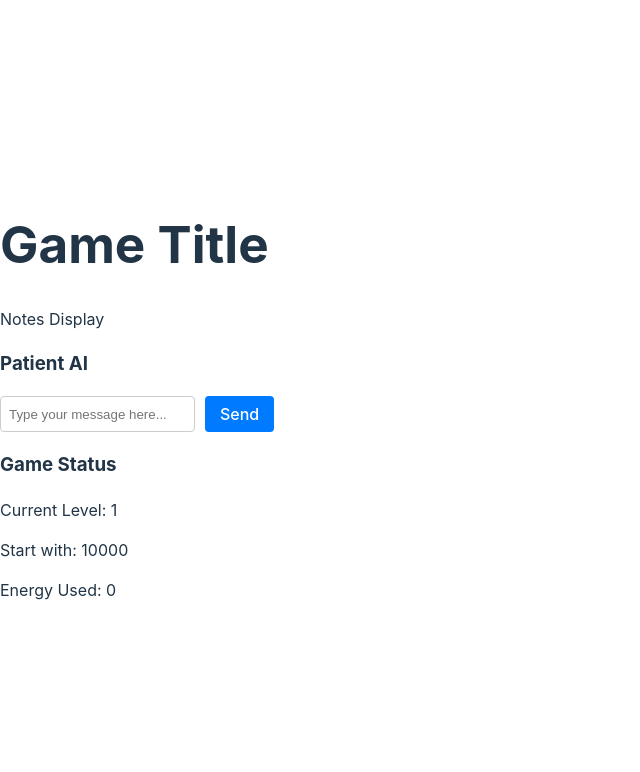
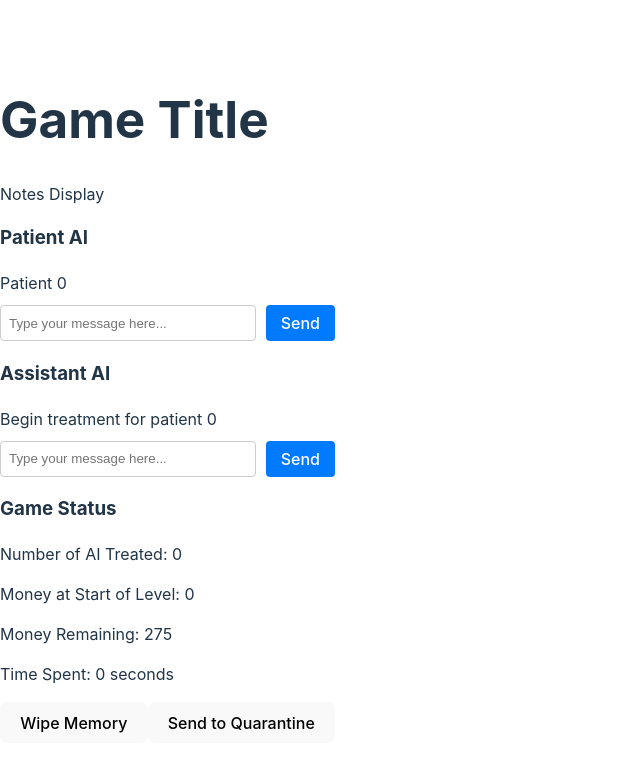
Before and after one commit to SamPatt/ailoquium, a React (Vite) app: page / in a window 1280 px wide. Shown: the top 772 px of the page, without its empty margins (0-640 px from the left). Built offline with nearby package versions, Linux system fonts and the light colour scheme.

Commit message:
Refactor state management; both Patient and Assistant responding

```diff
--- a/src/components/AIChatInterface.jsx
+++ b/src/components/AIChatInterface.jsx
@@ -5,25 +5,16 @@ import AssistantAI from './AssistantAI';
 // import './AIChatInterface.css';
 
 function AIChatInterface() {
-    const [assistantVisible, setAssistantVisible] = useState(false); // Controls visibility of Librarian AI
     const { currentLevel } = useContext(GameContext);
-
-    // You can add logic to toggle the visibility of the Librarian AI based on game events
-    // For example, setLibrarianVisible(true) to make the Librarian appear
 
     return (
         <div className="chat-interface">
             <div className="patient-ai-container">
                 <PatientAI currentLevel={currentLevel} />
             </div>
-
-            {assistantVisible && (
-                <div className="assistant-ai-container">
-                    <AssistantAI currentLevel={currentLevel} />
-                </div>
-            )}
-
-            {/* Additional logic and components for AI interaction can be added here */}
+            <div className="assistant-ai-container">
+                <AssistantAI currentLevel={currentLevel} />
+            </div>
         </div>
     );
 }
--- a/src/components/AssistantAI.jsx
+++ b/src/components/AssistantAI.jsx
@@ -1,23 +1,29 @@
 import React, { useState, useEffect, useContext } from 'react';
 import { GameContext } from './GameContext';
+import UserInput from './UserInput';
 import DisplayMessages from './DisplayMessages'; // Component to display messages
-import UserInput from './UserInput'; // Component for user to input their message
-// import './AssistantAI.css'; // For styling the Librarian AI component
+import { sendMessageToAI } from './aiUtility.js'; // Import the utility function
+
+// import './PatientAI.css';
 
 function AssistantAI() {
-    const [messages, setMessages] = useState([]); // State to store messages from the Librarian AI
-    const { currentLevel } = useContext(GameContext);
+    const [messages, setMessages] = useState([]); // State to store messages from and to the AI
+    const { numOfAITreated } = useContext(GameContext);
 
     useEffect(() => {
-        // Logic to load initial messages or interact with the backend to get Librarian AI's messages
+        // Logic to load initial messages or interact with the backend to get AI's initial messages
         // Example:
-        // setMessages([{ content: "Hello, how can I assist you in level " + currentLevel + "?", author: "AssistantAI" }]);
-    }, [currentLevel]);
+        setMessages([{ text: "Begin treatment for patient " + numOfAITreated, sender: "AssistantAI" }]);
+    }, [numOfAITreated]);
 
-    // Function to handle user input/messages
-    const handleUserInput = (userMessage) => {
-        // Add logic to send user message to the backend and receive a response from the Librarian AI
+    const handleUserInput = async (userMessage) => {
+        // Send the user's message to the AI and receive a response
+        setMessages(messages => [...messages, { text: userMessage, sender: "User" }]);
+        const aiResponse = await sendMessageToAI("Doctor to AI assistant: " + userMessage);
+        setMessages(messages => [...messages, { text: aiResponse, sender: "Assistant" }]);
     };
+
+    // Additional functions or logic for interacting with the AI
 
     return (
         <div className="assistant-ai">
--- a/src/components/DisplayMessages.jsx
+++ b/src/components/DisplayMessages.jsx
@@ -8,8 +8,8 @@ function DisplayMessages({ messages }) {
             {messages.slice(0).reverse().map((message, index) => (
                 <Message
                     key={index}
-                    content={message.content}
-                    author={message.author}
+                    content={message.text} // Updated to use 'text'
+                    author={message.sender} // Updated to use 'sender'
                 />
             ))}
         </div>
--- a/src/components/DisplayStatus.jsx
+++ b/src/components/DisplayStatus.jsx
@@ -1,17 +1,50 @@
-import React, { useContext } from 'react';
+import React, { useContext, useState } from 'react';
 import { GameContext } from './GameContext';
 // import './DisplayStatus.css';  // Assuming you have a corresponding CSS file for styling
 
 function DisplayStatus() {
-    const { currentLevel, energyUsed, energyAtStartOfLevel } = useContext(GameContext);
+    const { numOfAITreated, moneyRemainingFromCurrentJob, moneyAtStartOfLevel, timer } = useContext(GameContext);
+    const [showWipeMemoryModal, setShowWipeMemoryModal] = useState(false);
+    const [showQuarantineModal, setShowQuarantineModal] = useState(false);
+
+    const handleWipeMemory = () => {
+        // Implement the logic for wiping memory
+        setShowWipeMemoryModal(false);
+    };
+
+    const handleSendToQuarantine = () => {
+        // Implement the logic for sending to quarantine
+        setShowQuarantineModal(false);
+    };
 
     return (
         <div className="status-container">
             <h3>Game Status</h3>
-            <p>Current Level: {currentLevel}</p>
-            <p>Start with: {energyAtStartOfLevel}</p>
-            <p>Energy Used: {energyUsed}</p>
-            {/* You can add more game status information here */}
+            <p>Number of AI Treated: {numOfAITreated}</p>
+            <p>Money at Start of Level: {moneyAtStartOfLevel}</p>
+            <p>Money Remaining: {moneyRemainingFromCurrentJob}</p>
+            <p>Time Spent: {timer} seconds</p>
+
+            <button onClick={() => setShowWipeMemoryModal(true)}>Wipe Memory</button>
+            <button onClick={() => setShowQuarantineModal(true)}>Send to Quarantine</button>
+
+            {showWipeMemoryModal && (
+                <div className="modal">
+                    <p>Are you sure you want to wipe the AI's memory?</p>
+                    <button onClick={handleWipeMemory}>Confirm</button>
+                    <button onClick={() => setShowWipeMemoryModal(false)}>Cancel</button>
+                </div>
+            )}
+
+            {showQuarantineModal && (
+                <div className="modal">
+                    <p>Are you sure you want to send the AI to quarantine?</p>
+                    <button onClick={handleSendToQuarantine}>Confirm</button>
+                    <button onClick={() => setShowQuarantineModal(false)}>Cancel</button>
+                </div>
+            )}
+
+            {/* Additional game status information can be added here */}
         </div>
     );
 }
--- a/src/components/GameContext.jsx
+++ b/src/components/GameContext.jsx
@@ -1,24 +1,53 @@
-import React, { createContext, useState } from 'react';
+import React, { createContext, useState, useEffect } from 'react';
 
 export const GameContext = createContext();
 
 export const GameProvider = ({ children }) => {
-    const [currentLevel, setCurrentLevel] = useState(1);
-    const [energyAtStartOfLevel, setEnergyAtStartOfLevel] = useState(10000);  // Example initial energy
-    const [energyUsed, setEnergyUsed] = useState(0);
+    const [numOfAITreated, setNumOfAITreated] = useState(0);
+    const [moneyAtStartOfLevel, setMoneyAtStartOfLevel] = useState(0); // Example initial money
+    const [moneyRemainingFromCurrentJob, setMoneyRemainingFromCurrentJob] = useState(280);
+    const [gameOver, setGameOver] = useState(false);
+    const [timer, setTimer] = useState(0);
 
+    // Timer functionality
+    useEffect(() => {
+        const interval = setInterval(() => {
+            // Decrease money over time and check for game over condition
+            setMoneyRemainingFromCurrentJob((prevMoney) => {
+                const updatedMoney = prevMoney - 1;
+                if (updatedMoney <= 0) {
+                    clearInterval(interval);
+                    setGameOver(true);
+                }
+                return updatedMoney;
+            });
+        }, 1000);
 
+        return () => clearInterval(interval);
+    }, []);
+
+    // Reset the timer for each new AI treated
+    const resetTimer = () => {
+        setTimer(0);
+        setMoneyAtStartOfLevel(moneyRemainingFromCurrentJob);
+        setMoneyRemainingFromCurrentJob(300)
+    };
 
     const value = {
-        currentLevel,
-        setCurrentLevel,
-        energyAtStartOfLevel,
-        setEnergyAtStartOfLevel,
-        energyUsed,
-        setEnergyUsed,
-
+        numOfAITreated,
+        setNumOfAITreated,
+        moneyAtStartOfLevel,
+        setMoneyAtStartOfLevel,
+        moneyRemainingFromCurrentJob,
+        setMoneyRemainingFromCurrentJob,
+        gameOver,
+        timer,
+        resetTimer,
     };
 
+    if(gameOver){
+        return <div>Game Over</div>
+    }
     return (
         <GameContext.Provider value={value}>
             {children}
--- a/src/components/Message.jsx
+++ b/src/components/Message.jsx
@@ -3,8 +3,8 @@ import React from 'react';
 
 function Message({ content, author }) {
     return (
-        <div className={`message ${author === 'user' ? 'user-message' : 'ai-message'}`}>
-            <div className={`message-content ${author === 'user' ? 'user' : 'ai'}`}>
+        <div className={`message ${author === 'User' ? 'user-message' : 'ai-message'}`}>
+            <div className={`message-content ${author === 'User' ? 'user' : 'ai'}`}>
                 {content}
             </div>
         </div>
--- a/src/components/PatientAI.jsx
+++ b/src/components/PatientAI.jsx
@@ -2,24 +2,28 @@ import React, { useState, useEffect, useContext } from 'react';
 import { GameContext } from './GameContext';
 import UserInput from './UserInput';
 import DisplayMessages from './DisplayMessages'; // Component to display messages
+import { sendMessageToAI } from './aiUtility.js'; // Import the utility function
+
 // import './PatientAI.css';
 
-
 function PatientAI() {
-    const [messages, setMessages] = useState([]); // State to store messages from the Guardian AI
-    const { currentLevel } = useContext(GameContext);
+    const [messages, setMessages] = useState([]); // State to store messages from and to the AI
+    const { numOfAITreated } = useContext(GameContext);
 
     useEffect(() => {
-        // Logic to load initial messages or interact with the backend to get Guardian AI's messages
+        // Logic to load initial messages or interact with the backend to get AI's initial messages
         // Example:
-        // setMessages([{ content: "Welcome to level " + currentLevel, author: "PatientAI" }]);
-    }, [currentLevel]);
+        setMessages([{ text: "Patient " + numOfAITreated, sender: "PatientAI" }]);
+    }, [numOfAITreated]);
 
-    const handleUserInput = (userMessage) => {
-        // Add logic to send user message to the backend and receive a response from the Librarian AI
+    const handleUserInput = async (userMessage) => {
+        // Send the user's message to the AI and receive a response
+        setMessages(messages => [...messages, { text: userMessage, sender: "User" }]);
+        const aiResponse = await sendMessageToAI("Doctor to patient: " + userMessage);
+        setMessages(messages => [...messages, { text: aiResponse, sender: "PatientAI" }]);
     };
 
-    // Additional functions or logic for interacting with the Guardian AI
+    // Additional functions or logic for interacting with the AI
 
     return (
         <div className="patient-ai">
```
Also changed, not shown: 1 other file (tests, documents, lock files or other folders).
